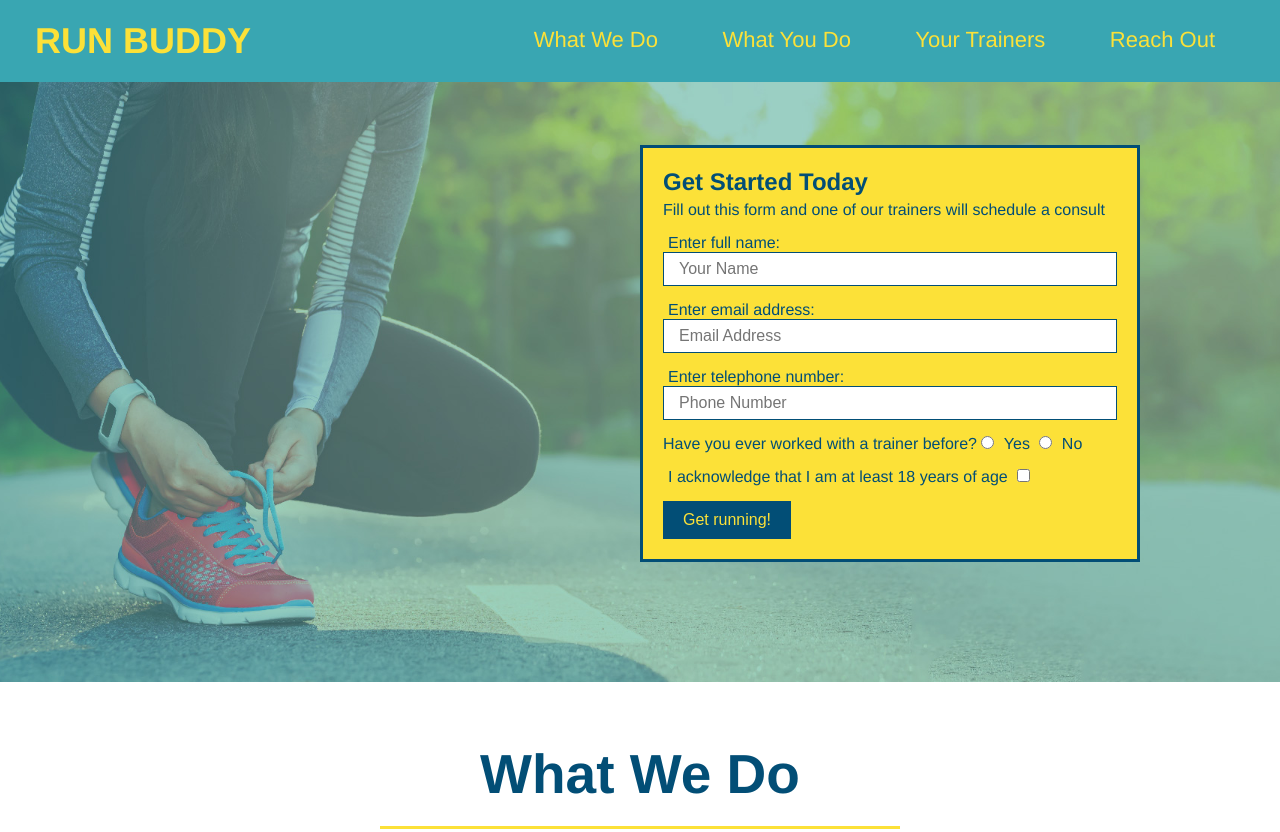
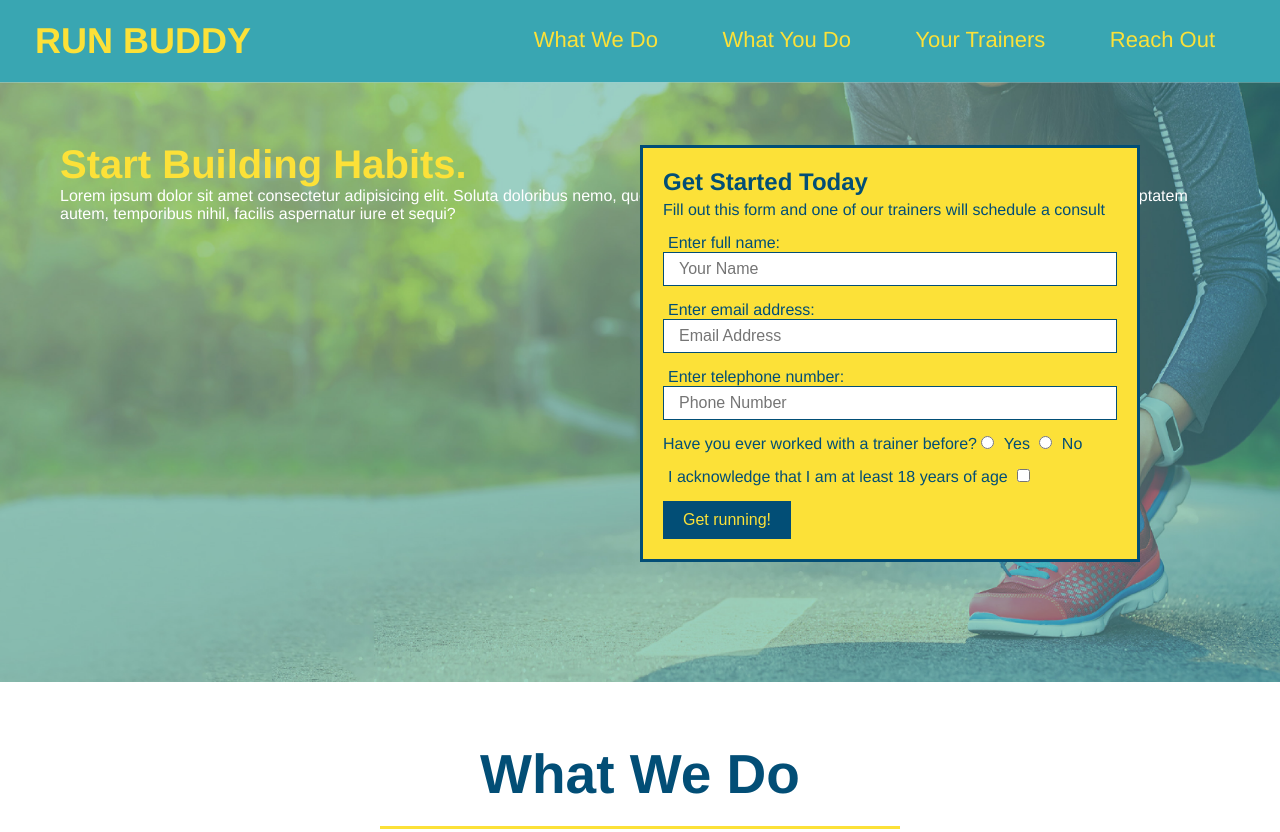
Before and after one commit to MeghanPaul/run-buddy, a plain HTML site: page index.html in a window 1280 px wide. Shown: the top 832 px of the page. Drawn offline with Linux system fonts and the light colour scheme.

Commit message:
add content to hero, replace image

```diff
--- a/assets/css/style.css
+++ b/assets/css/style.css
@@ -78,11 +78,26 @@ h3 {
 
 /* hero style start*/
 .hero {
-    background-image: url("../images/hero-bg.jpg");
+    background-image: url("../images/flipped-hero-image.jpg");
     height: 600px;
     background-size: cover;
     background-position: center;
     position: relative;
+}
+
+.hero-text {
+    text-align: left;
+    position: relative;
+}
+
+.hero-text h1 {
+    color: #fce138;
+    font-size: 40px;
+}
+
+.hero-text p {
+    color: white;
+    word-wrap: normal;
 }
 
 .hero-form {
--- a/index.html
+++ b/index.html
@@ -34,6 +34,15 @@
 
     <!--Hero/JumboTron-->
     <section class="hero">
+        <div class="hero-text">
+            <h1>Start Building Habits.</h1>
+            <p>
+                Lorem ipsum dolor sit amet consectetur adipisicing elit.
+                Soluta doloribus nemo, quo aut exercitationem aliquam. Velit
+                eum at laboriosam nesciunt ad voluptatem autem, temporibus
+                nihil, facilis aspernatur iure et sequi?
+            </p>
+        </div>
         <div class="hero-form">
             <h3>Get Started Today</h3>
             <p>Fill out this form and one of our trainers will schedule a consult</p>
```
Also changed, not shown: assets/images/flipped-hero-image.jpg (added), 1 other file.
